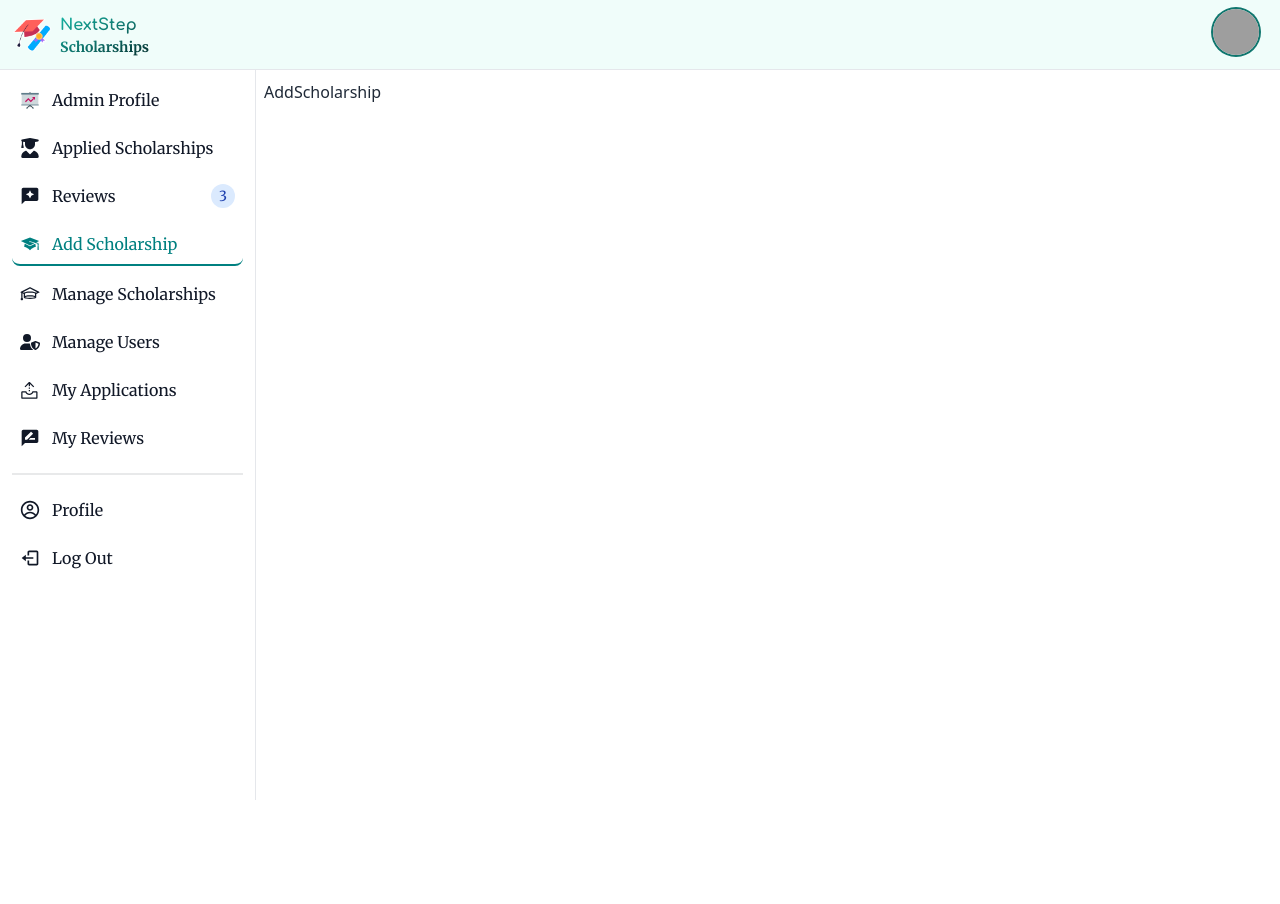
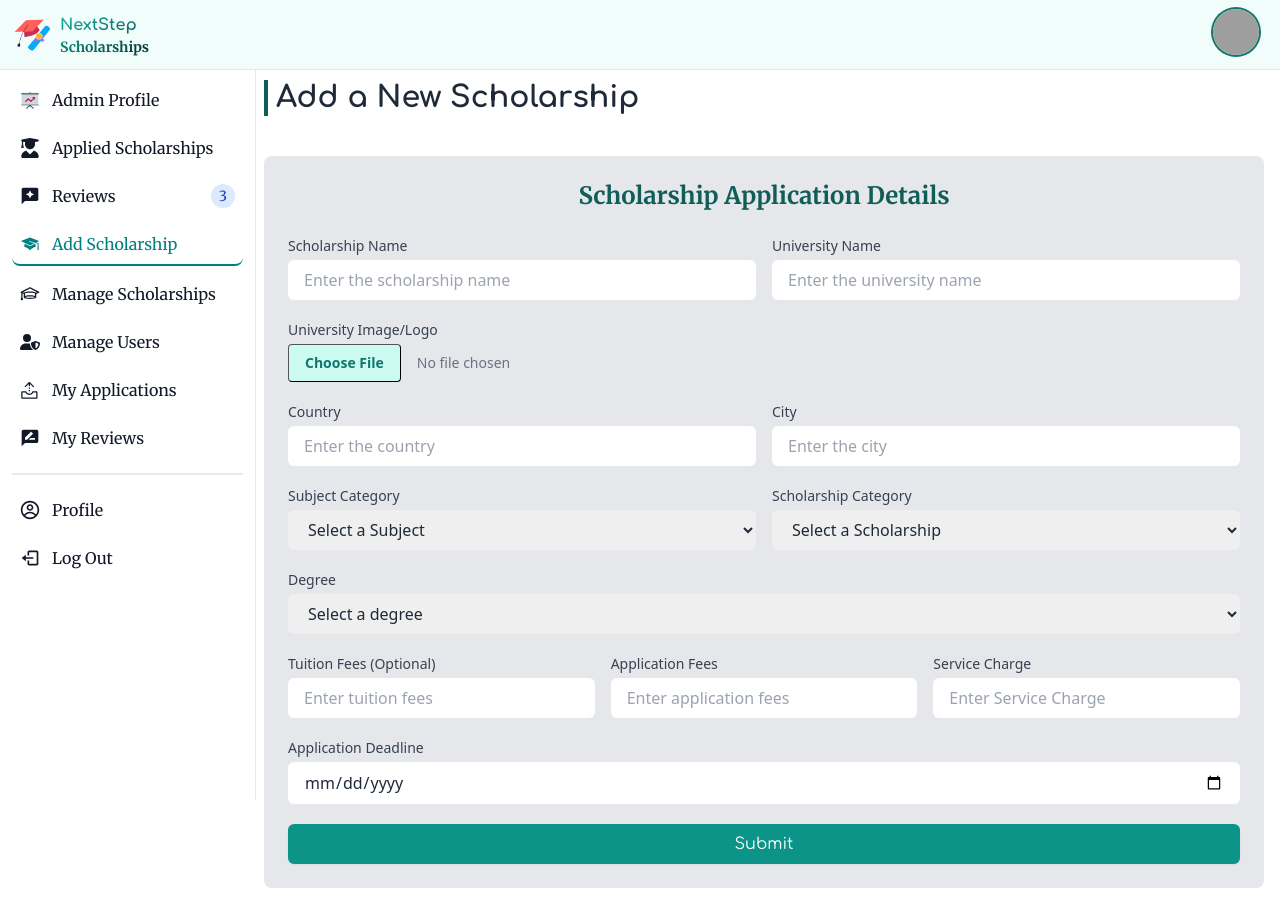
Before and after one commit to jubayerahmmad/NextStep-Scholarships-Client, a React (Vite) app: page /dashboard/addScholarships in a window 1280 px wide. Before the commit the page ends 800 px from the top, so only its background shows below. Built offline with nearby package versions, Linux system fonts and the light colour scheme; grey boxes are pictures that could not be loaded; a web font is replaced by a local one.

Commit message:
add schoalrship form

```diff
--- a/src/Pages/CommonPage/AddScholarship.jsx
+++ b/src/Pages/CommonPage/AddScholarship.jsx
@@ -1,5 +1,16 @@
+import AddScholarshipForm from "../../components/Forms/AddScholarshipForm";
+import Heading from "../../components/Heading";
+
 const AddScholarship = () => {
-  return <div>AddScholarship</div>;
+  return (
+    <div>
+      <Heading Heading="Add a New Scholarship"></Heading>
+
+      <div>
+        <AddScholarshipForm></AddScholarshipForm>
+      </div>
+    </div>
+  );
 };
 
 export default AddScholarship;
--- /dev/null
+++ b/src/components/Forms/AddScholarshipForm.jsx
@@ -0,0 +1,193 @@
+import { useState } from "react";
+
+const AddScholarshipForm = () => {
+  return (
+    <div className="max-w-5xl mx-auto p-6 bg-gray-200 rounded-lg mt-10">
+      <p className="text-2xl font-bold text-teal-800 text-center mb-6">
+        Scholarship Application Details
+      </p>
+
+      {/* form */}
+      <form className="space-y-5">
+        {/* Uni and Scholarship Row */}
+        <div className="grid grid-cols-1 sm:grid-cols-2 gap-4">
+          {/* Scholarship*/}
+          <div className="w-full">
+            <label className="block text-sm font-medium text-gray-700">
+              Scholarship Name
+            </label>
+            <input
+              type="text"
+              name="scholarshipName"
+              className="mt-1 block w-full rounded-md px-4 py-2 outline-teal-500"
+              placeholder="Enter the scholarship name"
+            />
+          </div>
+          {/* University*/}
+          <div className="w-full">
+            <label className="block text-sm font-medium text-gray-700">
+              University Name
+            </label>
+            <input
+              type="text"
+              name="universityName"
+              className="mt-1 block w-full rounded-md px-4 py-2 outline-teal-500"
+              placeholder="Enter the university name"
+            />
+          </div>
+        </div>
+
+        {/* University Image */}
+        <div className="w-full">
+          <label className="block text-sm font-medium text-gray-700">
+            University Image/Logo
+          </label>
+
+          <input
+            type="file"
+            className="mt-1 block text-sm text-gray-500 file:mr-4 file:py-2 file:px-4 file:rounded file:border file:font-bold file:bg-teal-100 file:text-teal-700 hover:file:bg-teal-100"
+          />
+        </div>
+
+        {/* Country and City */}
+        <div className="grid grid-cols-1 sm:grid-cols-2 gap-4">
+          <div>
+            <label className="block text-sm font-medium text-gray-700">
+              Country
+            </label>
+            <input
+              type="text"
+              name="country"
+              className="mt-1 block w-full rounded-md px-4 py-2 outline-teal-500"
+              placeholder="Enter the country"
+            />
+          </div>
+          <div>
+            <label className="block text-sm font-medium text-gray-700">
+              City
+            </label>
+            <input
+              type="text"
+              name="city"
+              className="mt-1 block w-full rounded-md px-4 py-2 outline-teal-500"
+              placeholder="Enter the city"
+            />
+          </div>
+        </div>
+
+        {/* Subject & Scholarship Category */}
+        <div className="grid grid-cols-1 sm:grid-cols-2 gap-4">
+          {/* subject */}
+          <div>
+            <label className="block text-sm font-medium text-gray-700">
+              Subject Category
+            </label>
+            <select
+              name="subjectCategory"
+              className="mt-1 block w-full rounded-md px-4 py-2 outline-teal-500"
+            >
+              <option value="">Select a Subject</option>
+              <option value="Agriculture">Agriculture</option>
+              <option value="Engineering">Engineering</option>
+              <option value="Doctor">Doctor</option>
+            </select>
+          </div>
+
+          {/* Scholarship */}
+          <div>
+            <label className="block text-sm font-medium text-gray-700">
+              Scholarship Category
+            </label>
+            <select
+              name="scholarshipCategory"
+              className="mt-1 block w-full rounded-md px-4 py-2 outline-teal-500"
+            >
+              <option value="">Select a Scholarship</option>
+              <option value="Full fund">Full fund</option>
+              <option value="Partial">Partial</option>
+              <option value="Self-fund">Self-fund</option>
+            </select>
+          </div>
+        </div>
+
+        {/* Degree */}
+        <div>
+          <label className="block text-sm font-medium text-gray-700">
+            Degree
+          </label>
+          <select
+            name="degree"
+            className="mt-1 block w-full rounded-md px-4 py-2 outline-teal-500"
+          >
+            <option value="">Select a degree</option>
+            <option value="Diploma">Diploma</option>
+            <option value="Bachelor">Bachelor</option>
+            <option value="Masters">Masters</option>
+          </select>
+        </div>
+
+        {/* Tuition, application Fees, service charge */}
+        <div className="grid grid-cols-1 sm:grid-cols-3 gap-4">
+          {/* tution */}
+          <div>
+            <label className="block text-sm font-medium text-gray-700">
+              Tuition Fees (Optional)
+            </label>
+            <input
+              type="number"
+              name="tuitionFees"
+              className="mt-1 block w-full rounded-md px-4 py-2 outline-teal-500"
+              placeholder="Enter tuition fees"
+            />
+          </div>
+          {/* Application */}
+          <div>
+            <label className="block text-sm font-medium text-gray-700">
+              Application Fees
+            </label>
+            <input
+              type="number"
+              name="applicationFees"
+              className="mt-1 block w-full rounded-md px-4 py-2 outline-teal-500"
+              placeholder="Enter application fees"
+            />
+          </div>
+          {/* service charge */}
+          <div>
+            <label className="block text-sm font-medium text-gray-700">
+              Service Charge
+            </label>
+            <input
+              type="number"
+              name="serviceCharge"
+              className="mt-1 block w-full rounded-md px-4 py-2 outline-teal-500"
+              placeholder="Enter Service Charge"
+            />
+          </div>
+        </div>
+
+        {/* Application Deadline */}
+        <div>
+          <label className="block text-sm font-medium text-gray-700">
+            Application Deadline
+          </label>
+          <input
+            type="date"
+            name="applicationDeadline"
+            className="mt-1 block w-full rounded-md px-4 py-2 outline-teal-500"
+          />
+        </div>
+
+        {/* Submit Button */}
+        <button
+          type="submit"
+          className="w-full py-2 px-4 bg-teal-600 text-white rounded-md shadow-sm hover:bg-teal-700 focus:outline-none focus:ring-2 focus:ring-teal-500 focus:ring-offset-2"
+        >
+          Submit
+        </button>
+      </form>
+    </div>
+  );
+};
+
+export default AddScholarshipForm;
--- a/src/components/TableRows/ManageScholarshipRow.jsx
+++ b/src/components/TableRows/ManageScholarshipRow.jsx
@@ -13,13 +13,13 @@ const ManageScholarshipRow = () => {
       <td>$99</td>
       <td>
         <div className="flex gap-2">
-          <button className="btn btn-success btn-sm">
+          <button className="btn btn-ghost btn-sm">
             <FaInfoCircle size={20} />{" "}
           </button>
-          <button className="btn btn-outline btn-sm">
+          <button className="btn btn-ghost btn-sm">
             <FaEdit size={20} />{" "}
           </button>
-          <button className="btn btn-error btn-sm">
+          <button className="btn btn-ghost text-error btn-sm">
             <GiCancel size={20} />
           </button>
         </div>
```
